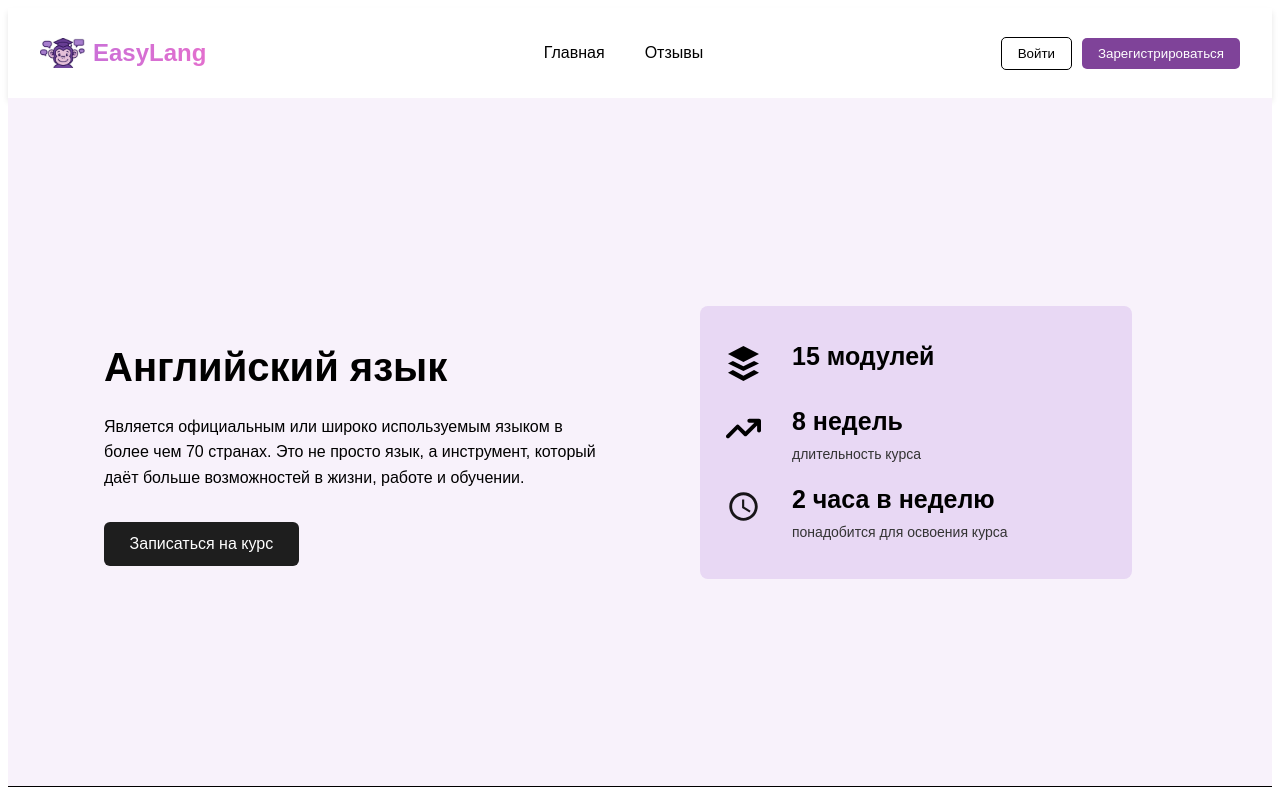
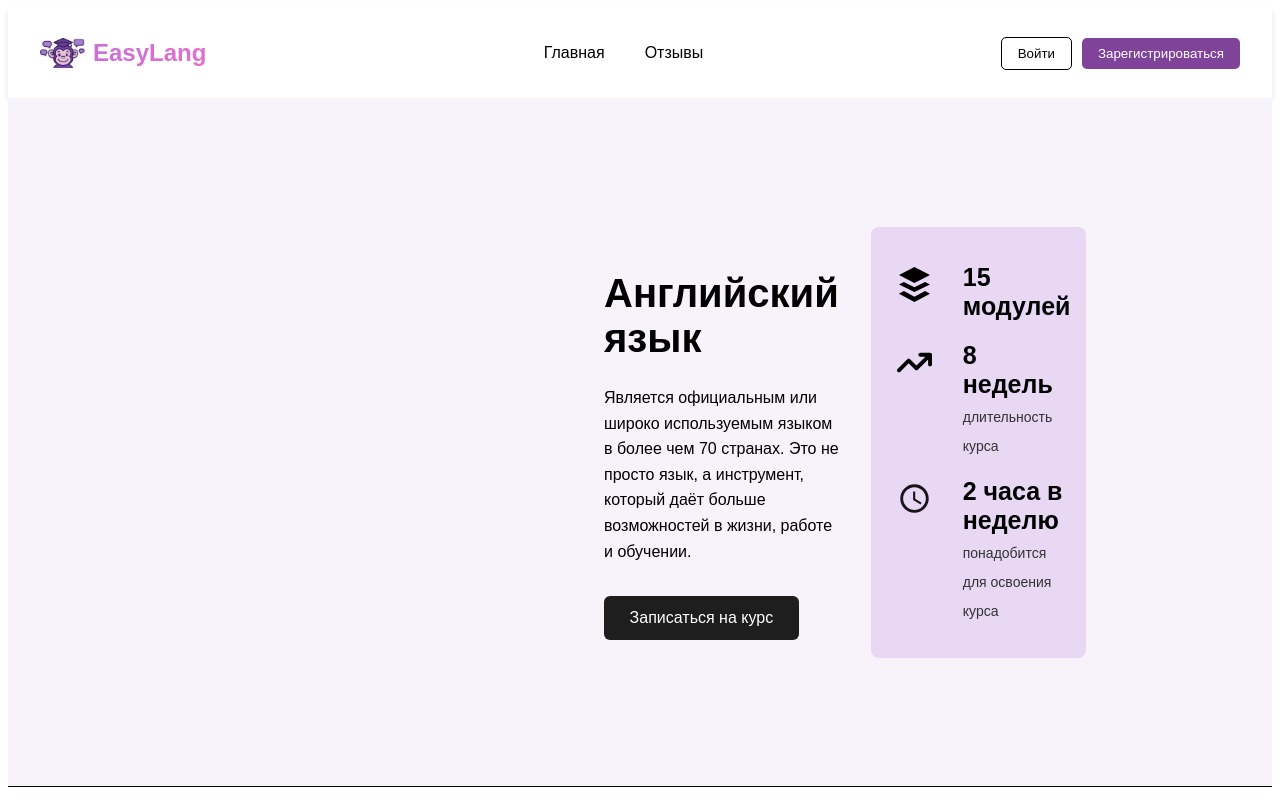
Before and after one commit to NovP300/EasyLang, a React (Create React App) app in the folder frontend/easylang/: page /about-the-course/english in a window 1280 px wide. Shown: the top 800 px of the page. Built offline with nearby package versions, Linux system fonts and the light colour scheme.

Commit message:
о курсе

```diff
--- a/frontend/easylang/src/pages/Style (css)/AboutTheCoursePage.module.css
+++ b/frontend/easylang/src/pages/Style (css)/AboutTheCoursePage.module.css
@@ -10,12 +10,15 @@
 .left {
     flex: 1;
     padding-right: 2rem;
+    margin-left: 500px;
 }
+
 
 .right {
     flex: 1;
     display: flex;
     justify-content: center;
+    margin-right: 500px;
 }
 
 .title {
@@ -47,6 +50,7 @@
     border-radius: 8px;
     width: 100%;
     max-width: 400px;
+
 }
 
 .infoItem {
```
